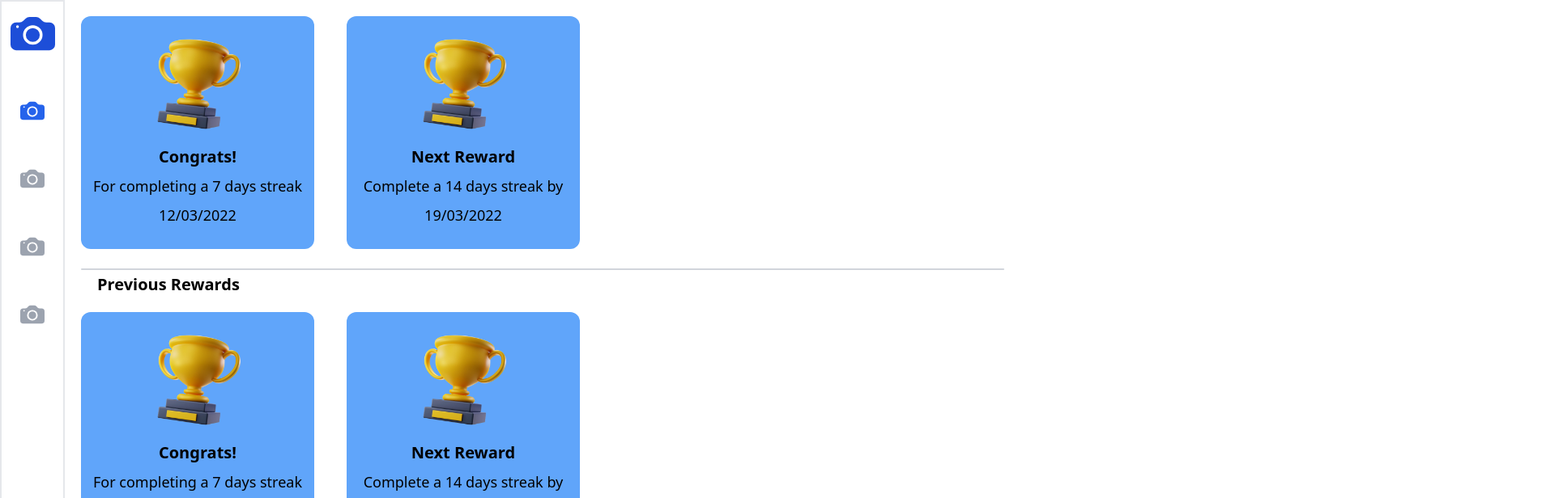
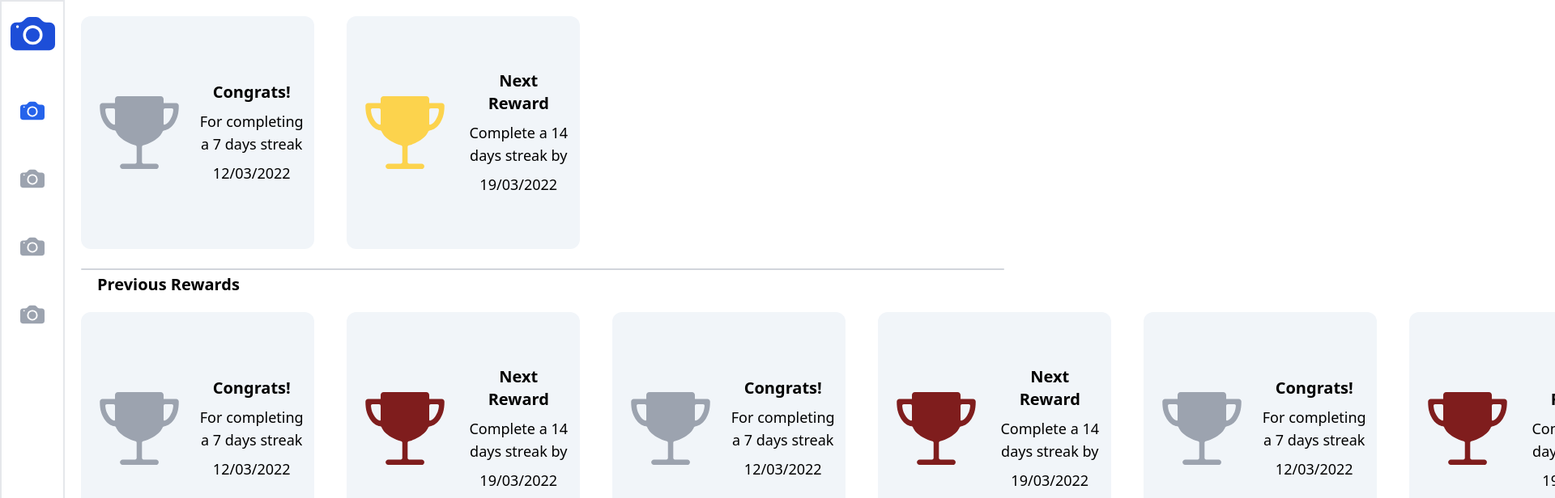
Before and after one commit to OjasKarmarkar/LOC4.0_BitByBit, a React (Create React App) app: page /rewards in a window 1280 px wide. Shown: the top 616 px of the page at 81% size, 1920 px wide, since content can reach past the window. Built offline with nearby package versions, Linux system fonts and the light colour scheme.

Commit message:
Rewards improved

```diff
--- a/src/components/Card.js
+++ b/src/components/Card.js
@@ -1,18 +1,22 @@
 import React from "react";
 import logo from './trophy3d-removebg-preview.png'
+import { IoIosTrophy } from "react-icons/io";
 
-function Card({head, msg,date}) {
+
+function Card({trophy,head, msg,date}) {
     // const {msg, date } = props
 
     return (
-      <div className="" >
-        <div className="m-5 p-3 rounded-xl w-72 h-72 single-tour flex-col items-center justify-center bg-blue-400">
-          <div className="w-full flex justify-center">
-            <div className="w-36 h-36">
-              <img className="object-contain" src={logo} alt="trophy" />
-            </div>
+      <div>
+        {/* outer box */}
+        <div className="flex m-5 p-3 rounded-xl w-72 h-72 single-tour flex items-center justify-center bg-slate-100 shadow-gray-300">
+
+          {/* trophy react-icon */}
+          <div className="w-full justify-center">
+              <IoIosTrophy size={120} className={trophy}/>
           </div>
-          <div className="flex-col items-center justify-center">
+
+          <div className="flex-row items-center justify-center">
             <p className="text-center text-xl my-1 font-bold">{head}</p>
             <p className="text-center my-2 text-lg">{msg}</p>
             <p className="text-center my-1 text-lg">{date}</p>
--- a/src/components/Rewards.js
+++ b/src/components/Rewards.js
@@ -7,18 +7,29 @@ function Rewards() {
   var nextDate = new Date(new Date().getTime()+(7*24*60*60*1000)).toLocaleDateString('en-UK')
   return (
     <div className="flex-col ml-[10vh]">
+      {/* new and upcoming rewards */}
       <div className="flex">
-        <Card head="Congrats!" msg="For completing a 7 days streak" date={today}/>
-        <Card head="Next Reward" msg="Complete a 14 days streak by" date={nextDate}/>
+        <Card trophy='text-gray-400' head="Congrats!" msg="For completing a 7 days streak" date={today}/>
+        <Card trophy='text-amber-300' head="Next Reward" msg="Complete a 14 days streak by" date={nextDate}/>
       </div>
+
       {/* parting line */}
       <div className="ml-5 w-[95%] h-[2px] my-1 bg-gray-300 rounded-full"></div>
+
       <div className='mx-10 text-xl font-bold'>
         Previous Rewards
       </div>
+
+      {/* wrapping flexbox */}
       <div className="flex">
-        <Card head="Congrats!" msg="For completing a 7 days streak" date={today}/>
-        <Card head="Next Reward" msg="Complete a 14 days streak by" date={nextDate}/>
+        <div className="flex">
+          <Card trophy='text-gray-400' head="Congrats!" msg="For completing a 7 days streak" date={today}/>
+          <Card trophy='text-red-900' head="Next Reward" msg="Complete a 14 days streak by" date={nextDate}/>
+          <Card trophy='text-gray-400' head="Congrats!" msg="For completing a 7 days streak" date={today}/>
+          <Card trophy='text-red-900' head="Next Reward" msg="Complete a 14 days streak by" date={nextDate}/>
+          <Card trophy='text-gray-400' head="Congrats!" msg="For completing a 7 days streak" date={today}/>
+          <Card trophy='text-red-900' head="Next Reward" msg="Complete a 14 days streak by" date={nextDate}/>
+        </div>
       </div>
     </div>
   );
```
